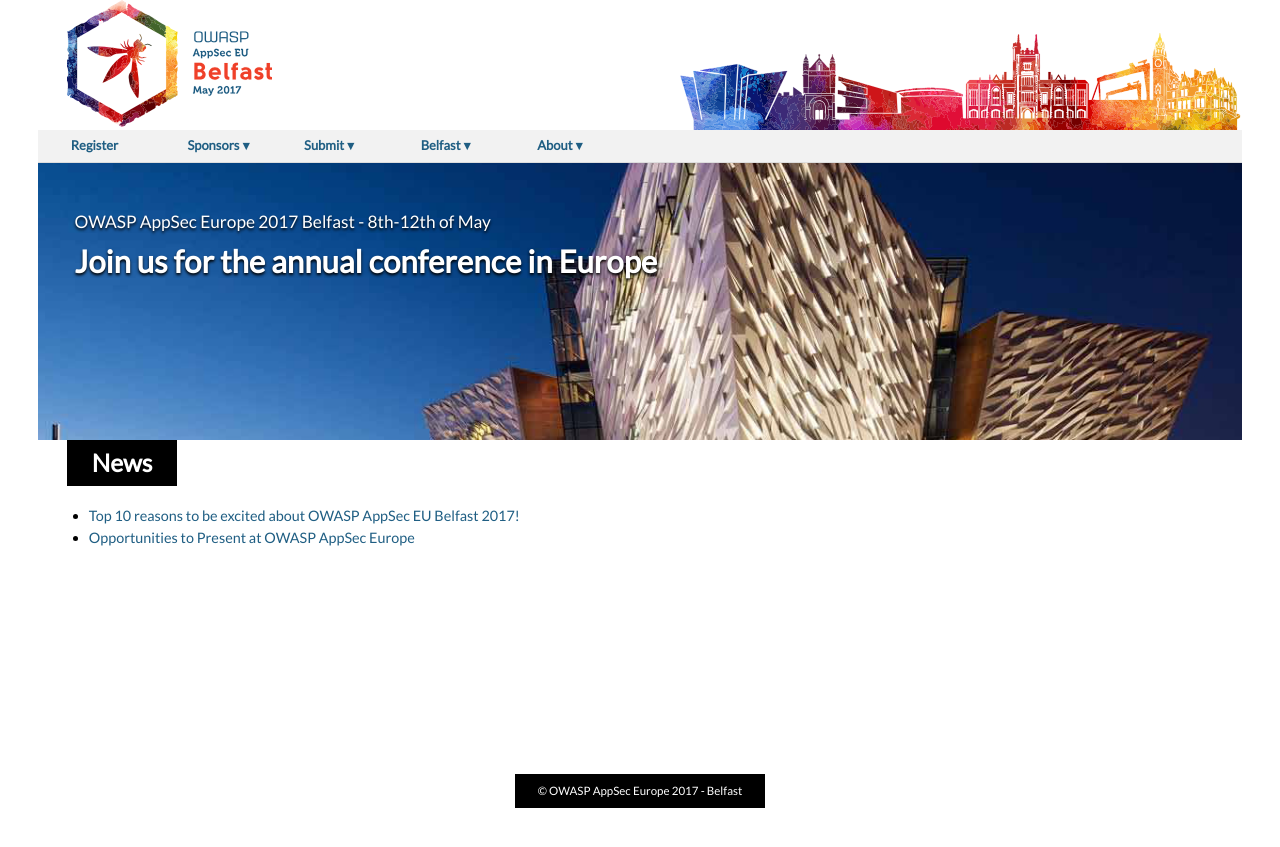
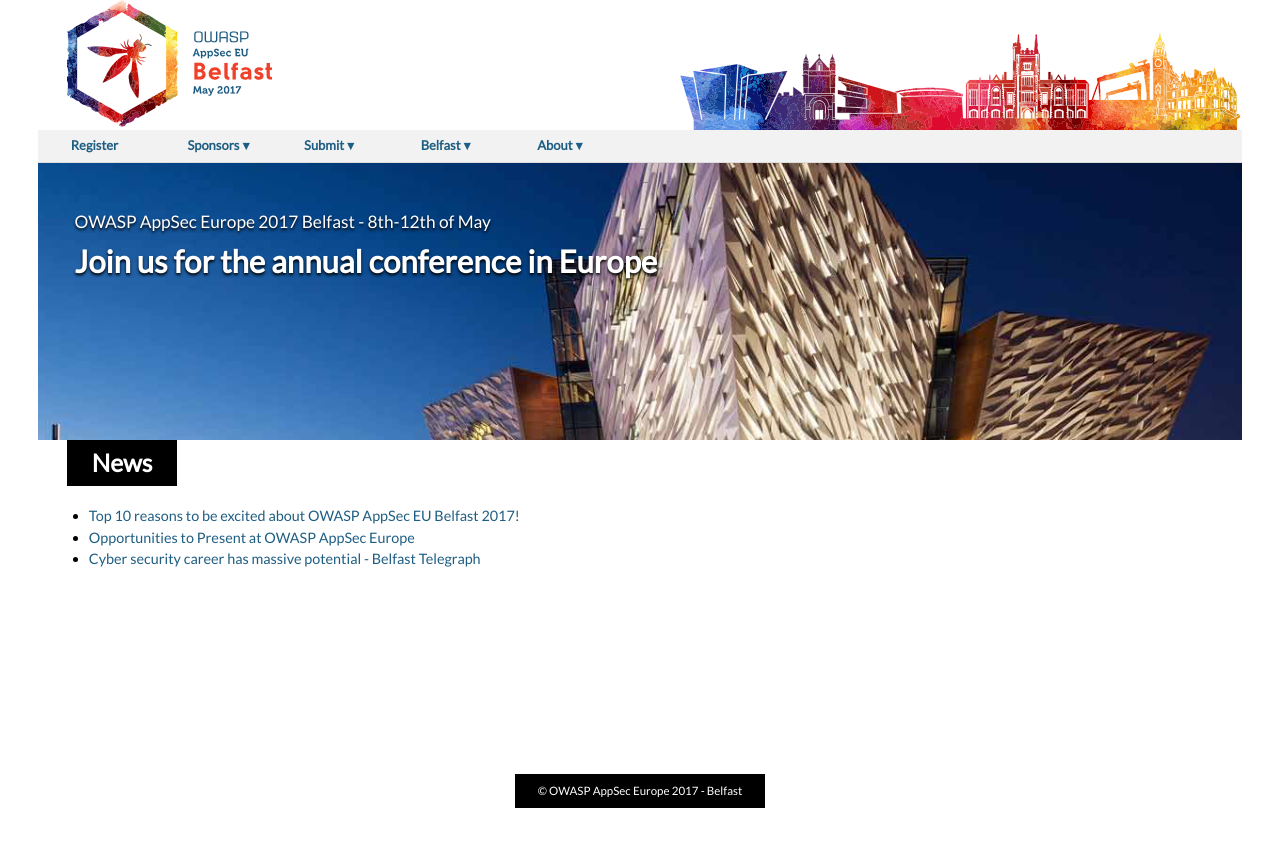
Before and after one commit to OWASP/AppSecEurope2017, a Jekyll site: the page built from news.md, in a window 1280 px wide. Shown: the top 847 px of the page. Built offline with Jekyll 4.4.1, drawn with Linux system fonts in a browser that asks for light colours.

Commit message:
Update news.yml

```diff
--- a/_data/news.yml
+++ b/_data/news.yml
@@ -2,3 +2,5 @@
   url         : https://www.linkedin.com/pulse/top-10-reasons-excited-owasp-appsec-eu-belfast-2017-gary-robinson
 - title       : Opportunities to Present at OWASP AppSec Europe
   url         : http://owasp.blogspot.no/2016/11/opportunities-to-present-at-owasp.html
+- title       : Cyber security career has massive potential - Belfast Telegraph
+  url         : http://www.belfasttelegraph.co.uk/technology/cyber-security-career-has-massive-potential-35335656.html
```
